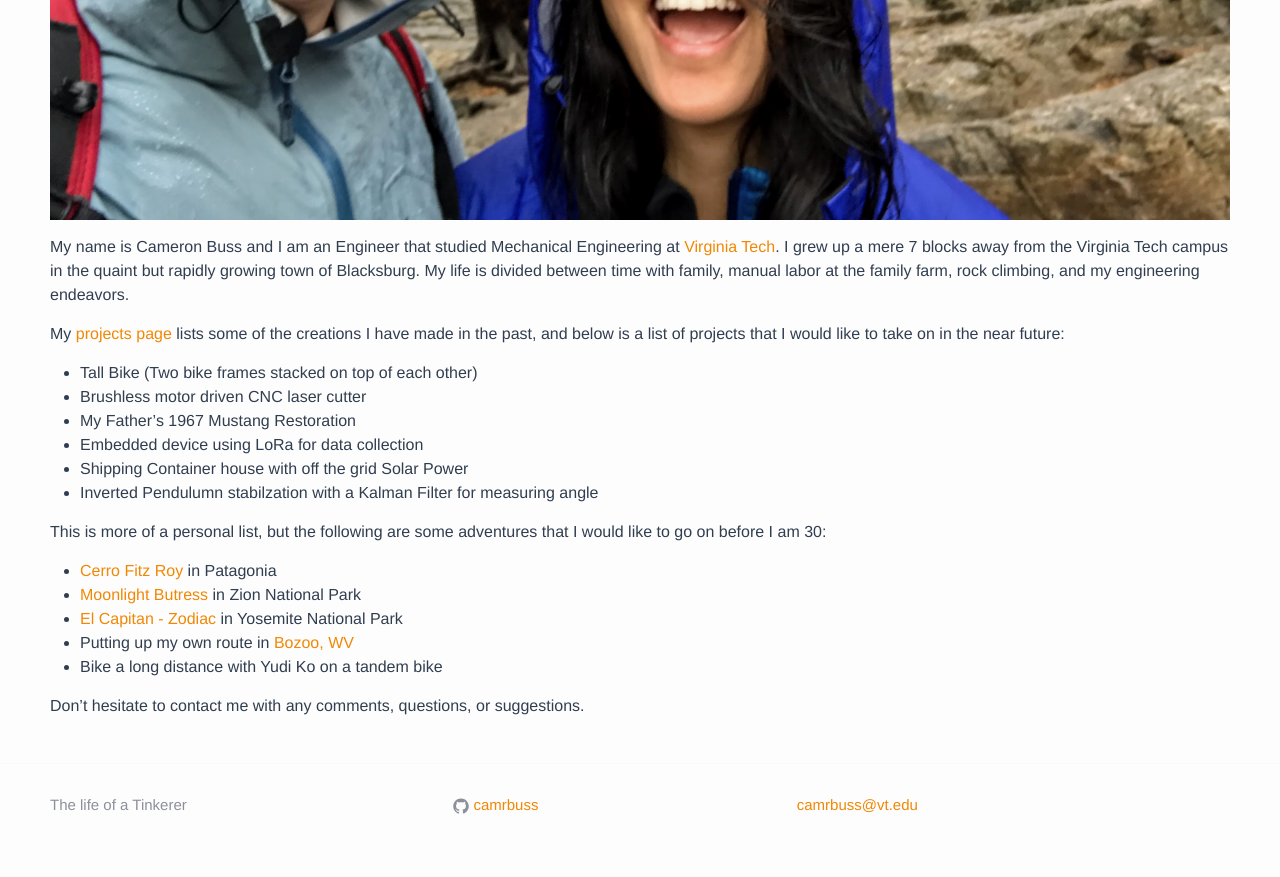
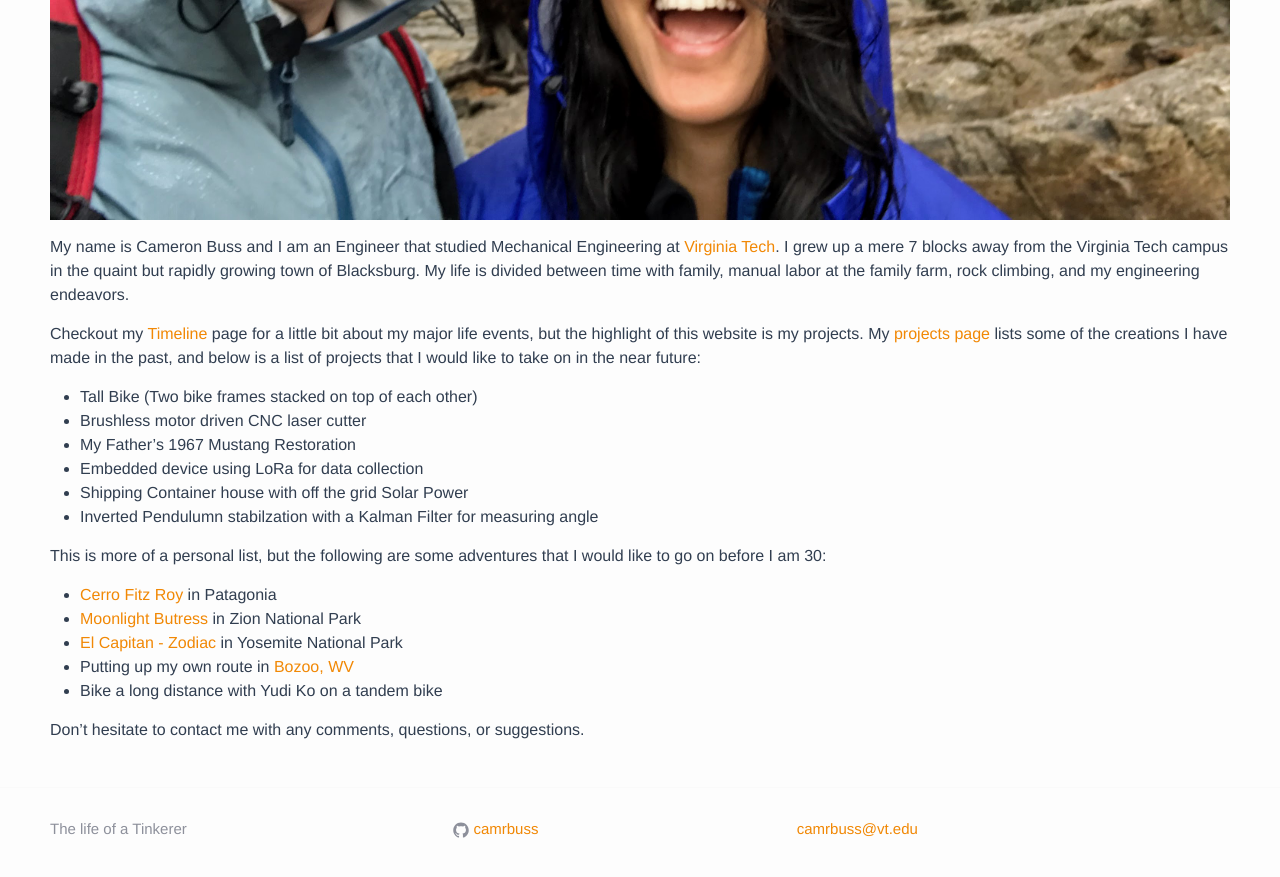
Before and after one commit to camrbuss/camsite, a Jekyll site: the page built from about.md, in a window 1280 px wide and 900 px high, scrolled down 754 px. Shown: the top 877 px of the window. Built offline with Jekyll 4.4.1, drawn with Linux system fonts in a browser that asks for light colours.

Commit message:
timeline link to about page

```diff
--- a/about.md
+++ b/about.md
@@ -8,7 +8,7 @@ permalink: /about/
 
 My name is Cameron Buss and I am an Engineer that studied Mechanical Engineering at [Virginia Tech](https://vt.edu/). I grew up a mere 7 blocks away from the Virginia Tech campus in the quaint but rapidly growing town of Blacksburg. My life is divided between time with family, manual labor at the family farm, rock climbing, and my engineering endeavors.
 
-My [projects page]({{ "/" | prepend : site.baseurl }}) lists some of the creations I have made in the past, and below is a list of projects that I would like to take on in the near future:
+Checkout my [Timeline]({{ "/timeline/" | prepend : site.baseurl }}) page for a little bit about my major life events, but the highlight of this website is my projects. My [projects page]({{ "/" | prepend : site.baseurl }}) lists some of the creations I have made in the past, and below is a list of projects that I would like to take on in the near future:
 
 - Tall Bike (Two bike frames stacked on top of each other)
 - Brushless motor driven CNC laser cutter
```
